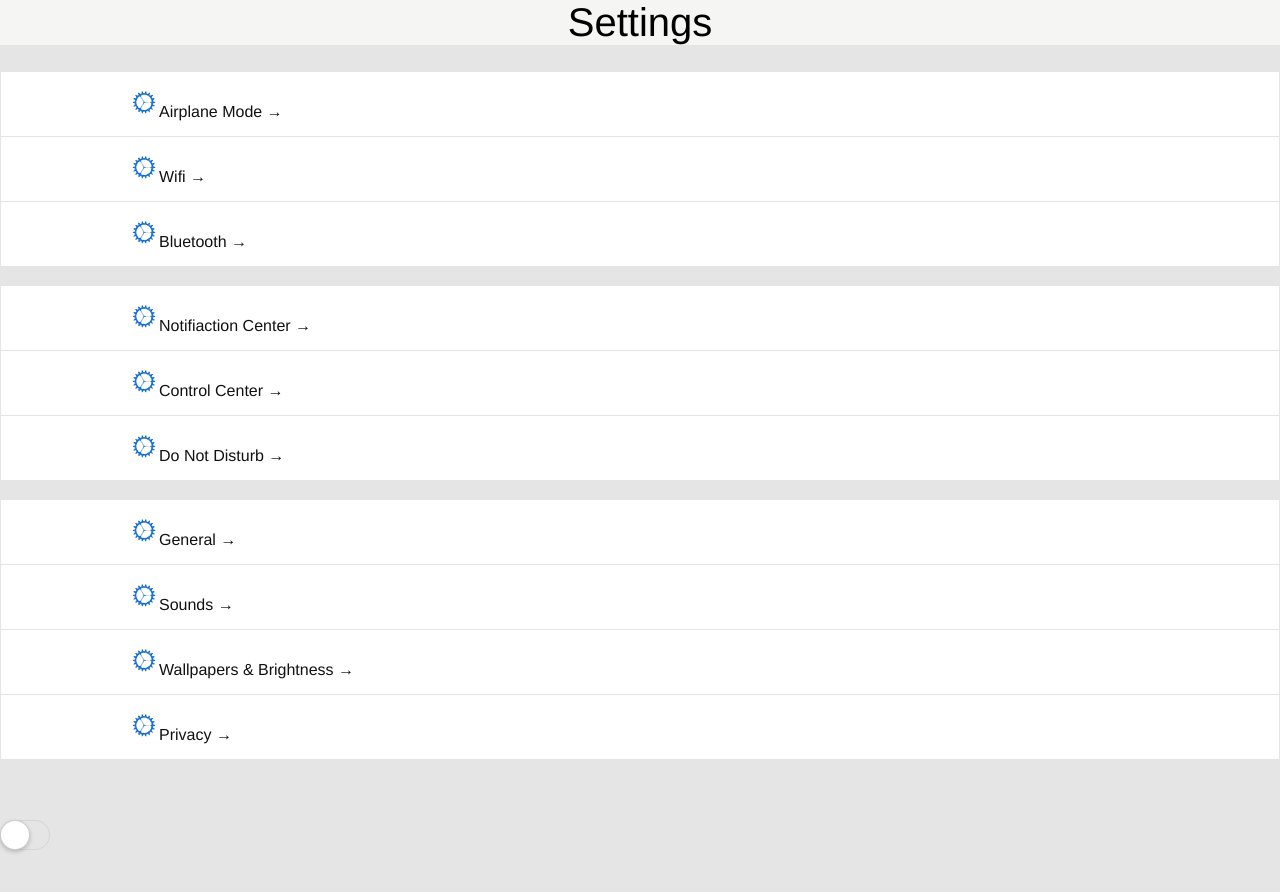
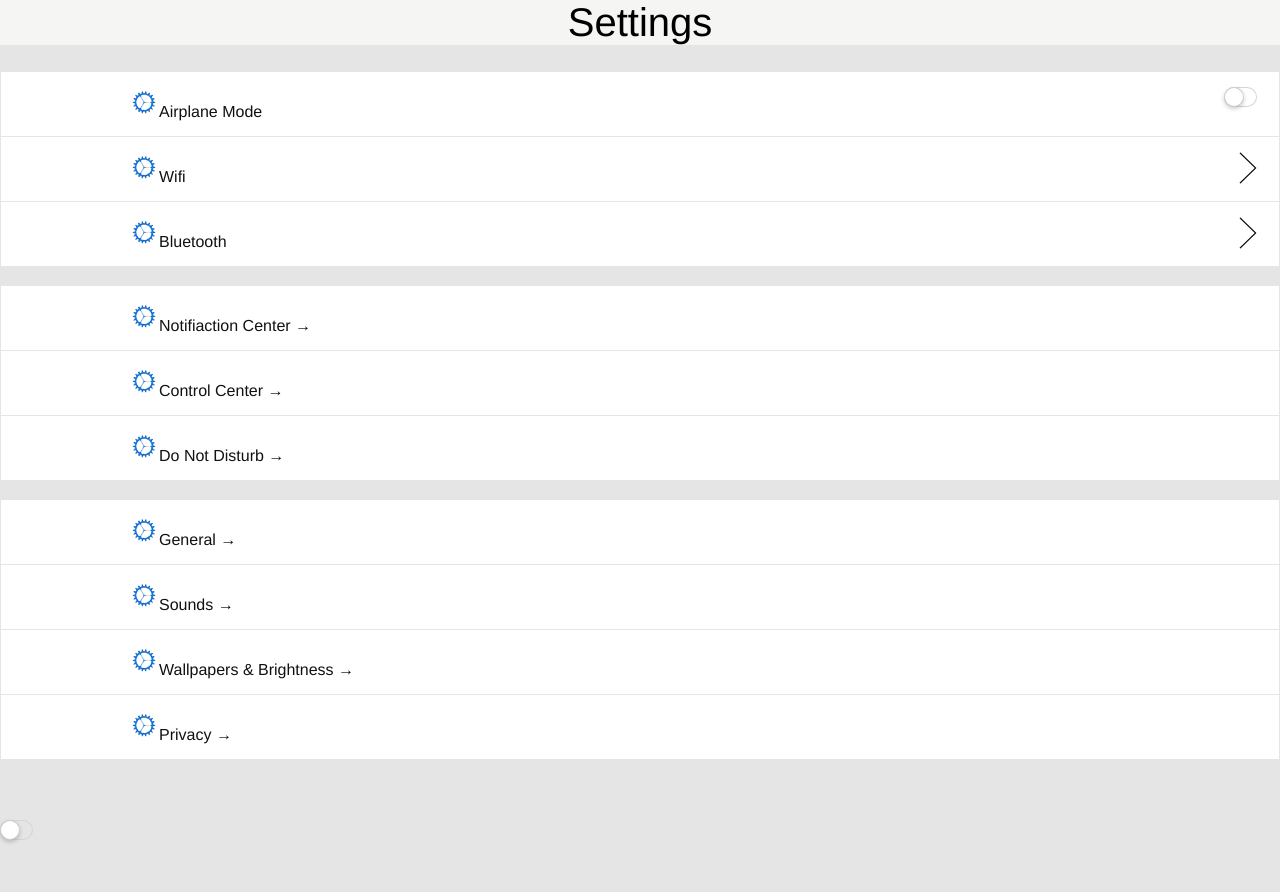
Before and after one commit to boffnoff/boffnoff.github.com, a Jekyll site: the page beta/index.html, which Jekyll copies as it is, in a window 1280 px wide. Shown: the top 892 px of the page. Built offline with Jekyll 4.4.1, drawn with Linux system fonts in a browser that asks for light colours.

Commit message:
added iOS7 arrow and added a new toggle that floats right

```diff
--- a/beta/index.css
+++ b/beta/index.css
@@ -1,6 +1,6 @@
 /*
     Document   : beta/index.css
-    Created on : 3014-03-04 03:37 PM
+    Created on : 2014-03-04 03:37 PM
     Author     : boffnoff21
     Description:
     Purpose of the stylesheet follows.
@@ -39,8 +39,8 @@ body {
     background-color: #e5e5e5;
     }
   p {
-    color: #1D62F0;
-    font-size: 30px;
+    color: #111;
+    font-size: 15px;
     }
 
 h1 {
@@ -99,7 +99,7 @@ hr {
 
 
 
-/* THANKS to: http://www.designcouch.com/home/why/3013/09/19/ios7-style-pure-css-toggle/ I have iOS 7 toggles */
+/* THANKS to: http://www.designcouch.com/home/why/2013/09/19/ios7-style-pure-css-toggle/ I have iOS 7 toggles */
 
 input#toggle {
 max-height: 0;
@@ -112,9 +112,9 @@ input#toggle + label {
 display: block;
 position: relative;
 box-shadow: inset 0 0 0px 1px #d5d5d5;
-text-indent: -5000px;
-height: 30px;
-width: 50px;
+text-indent: -33.3300px;
+height: 20px;
+width: 33.33px;
 border-radius: 15px;
 }
 
@@ -122,8 +122,8 @@ input#toggle + label:before {
 content: "";
 position: absolute;
 display: block;
-height: 30px;
-width: 30px;
+height: 20px;
+width: 20px;
 top: 0;
 left: 0;
 border-radius: 15px;
@@ -136,8 +136,8 @@ input#toggle + label:after {
 content: "";
 position: absolute;
 display: block;
-height: 30px;
-width: 30px;
+height: 20px;
+width: 20px;
 top: 0;
 left: 0px;
 border-radius: 15px;
@@ -151,11 +151,73 @@ transition: .25s ease-in-out;
 
 
 input#toggle:checked + label:before {
-width: 50px;
+width: 33.33px;
 background: rgba(19,191,17,1);
 }
 
 input#toggle:checked + label:after {
-left: 30px;
+left: 20px;
 box-shadow: inset 0 0 0 1px rgba(19,191,17,1), 0 2px 4px rgba(0,0,0,.2);
 }
+
+/*TO GET DIFFERENT TOGGLES WORKING THE #TOGGLE NEEDED TO BE CHANGED */
+
+
+input#bottom {
+max-height: 0;
+max-width: 0;
+opacity: 0;
+}
+
+
+input#bottom + label {
+display: block;
+position: relative;
+box-shadow: inset 0 0 0px 1px #d5d5d5;
+text-indent: -33.3300px;
+height: 20px;
+width: 33.33px;
+border-radius: 15px;
+}
+
+input#bottom + label:before {
+content: "";
+position: absolute;
+display: block;
+height: 20px;
+width: 20px;
+top: 0;
+left: 0;
+border-radius: 15px;
+background: rgba(19,191,17,0);
+-moz-transition: .25s ease-in-out;
+-webkit-transition: .25s ease-in-out;
+}
+
+input#bottom + label:after {
+content: "";
+position: absolute;
+display: block;
+height: 20px;
+width: 20px;
+top: 0;
+left: 0px;
+border-radius: 15px;
+background: white;
+box-shadow: inset 0 0 0 1px rgba(0,0,0,.2), 0 2px 4px rgba(0,0,0,.2);
+-moz-transition: .25s ease-in-out;
+-webkit-transition: .25s ease-in-out;
+transition: .25s ease-in-out;
+}
+
+
+
+input#bottom:checked + label:before {
+width: 33.33px;
+background: rgba(19,191,17,1);
+}
+
+input#bottom:checked + label:after {
+left: 20px;
+box-shadow: inset 0 0 0 1px rgba(19,191,17,1), 0 2px 4px rgba(0,0,0,.2);
+}
--- a/beta/index.html
+++ b/beta/index.html
@@ -25,17 +25,17 @@
 
 
     <p onclick="location.href='#';" style="cursor: pointer;">
-        <img src="general.png" alt="Cog Icon" height="30" width="30">Airplane Mode &rarr;</p>
+        <img src="img/general.png" alt="Cog Icon" height="30" width="30">Airplane Mode <input type="checkbox" name="toggle" id="toggle" style="float:right";><label for="toggle" style="float:right";></label></p>
 
 
 
 
     <p onclick="location.href='#';" style="cursor: pointer;">
-        <img src="general.png" alt="Cog Icon" height="30" width="30">Wifi &rarr;</p>
+        <img src="img/general.png" alt="Cog Icon" height="30" width="30">Wifi <img style="float: right;" src="img/arrow.png"/></p>
 
 
     <p onclick="location.href='#';" style="cursor: pointer;">
-        <img src="general.png" alt="Cog Icon" height="30" width="30">Bluetooth &rarr;</p>
+        <img src="img/general.png" alt="Cog Icon" height="30" width="30">Bluetooth <img style="float: right;" src="img/arrow.png"/></p>
 
     </div>
 
@@ -44,15 +44,15 @@
     <div class="NC">
 
       <p onclick="location.href='#';" style="cursor: pointer;">
-        <img src="general.png" alt="Cog Icon" height="30" width="30">Notifiaction Center &rarr;</p>
+        <img src="img/general.png" alt="Cog Icon" height="30" width="30">Notifiaction Center &rarr;</p>
 
 
       <p onclick="location.href='#';" style="cursor: pointer;">
-        <img src="general.png" alt="Cog Icon" height="30" width="30">Control Center &rarr;</p>
+        <img src="img/general.png" alt="Cog Icon" height="30" width="30">Control Center &rarr;</p>
 
 
       <p onclick="location.href='#';" style="cursor: pointer;">
-        <img src="general.png" alt="Cog Icon" height="30" width="30">Do Not Disturb &rarr;</p>
+        <img src="img/general.png" alt="Cog Icon" height="30" width="30">Do Not Disturb &rarr;</p>
 
     </div>
 
@@ -61,18 +61,18 @@
     <div class="general">
 
       <p onclick="location.href='#';" style="cursor: pointer;">
-        <img src="general.png" alt="Cog Icon" height="30" width="30">General &rarr;</p>
+        <img src="img/general.png" alt="Cog Icon" height="30" width="30">General &rarr;</p>
 
 
       <p onclick="location.href='#';" style="cursor: pointer;">
-        <img src="general.png" alt="Cog Icon" height="30" width="30">Sounds &rarr;</p>
+        <img src="img/general.png" alt="Cog Icon" height="30" width="30">Sounds &rarr;</p>
 
 
       <p onclick="location.href='#';" style="cursor: pointer;">
-        <img src="general.png" alt="Cog Icon" height="30" width="30">Wallpapers & Brightness &rarr;</p>
+        <img src="img/general.png" alt="Cog Icon" height="30" width="30">Wallpapers & Brightness &rarr;</p>
 
       <p onclick="location.href='#';" style="cursor: pointer;">
-        <img src="general.png" alt="Cog Icon" height="30" width="30">Privacy &rarr;</p>
+        <img src="img/general.png" alt="Cog Icon" height="30" width="30">Privacy &rarr;</p>
 
     </div>
 
@@ -85,8 +85,9 @@
     <br>
     <br>
     <br>
-    <input type="checkbox" name="toggle" id="toggle">
-<label for="toggle"></label>
+    <input type="checkbox" name="bottom" id="bottom">
+    <label for="bottom"></label>
+
     <!--
  http://stackoverflow.com/questions/4032850/html-css-how-to-put-text-both-right-and-left-aligned-in-a-paragraph
     -->
```
Also changed, not shown: beta/img/arrow.png (added), beta/img/general.png (renamed from beta/general.png).
